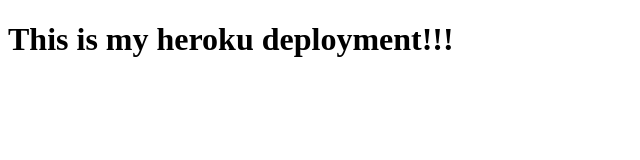
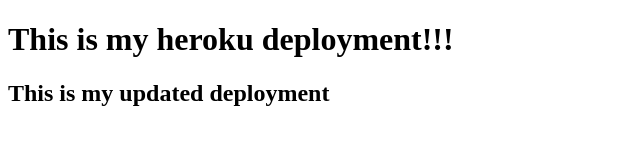
Before and after one commit to KadenLong/deployment-demo, a website: page index.html in a window 1280 px wide. Shown: the whole page, without its empty margins (0-640 px from the left). Drawn offline with Linux system fonts and the light colour scheme.

Commit message:
updated html doc

```diff
--- a/index.html
+++ b/index.html
@@ -8,5 +8,6 @@
 </head>
 <body>
   <h1>This is my heroku deployment!!!</h1>
+  <h2>This is my updated deployment</h2>
 </body>
 </html>
```
